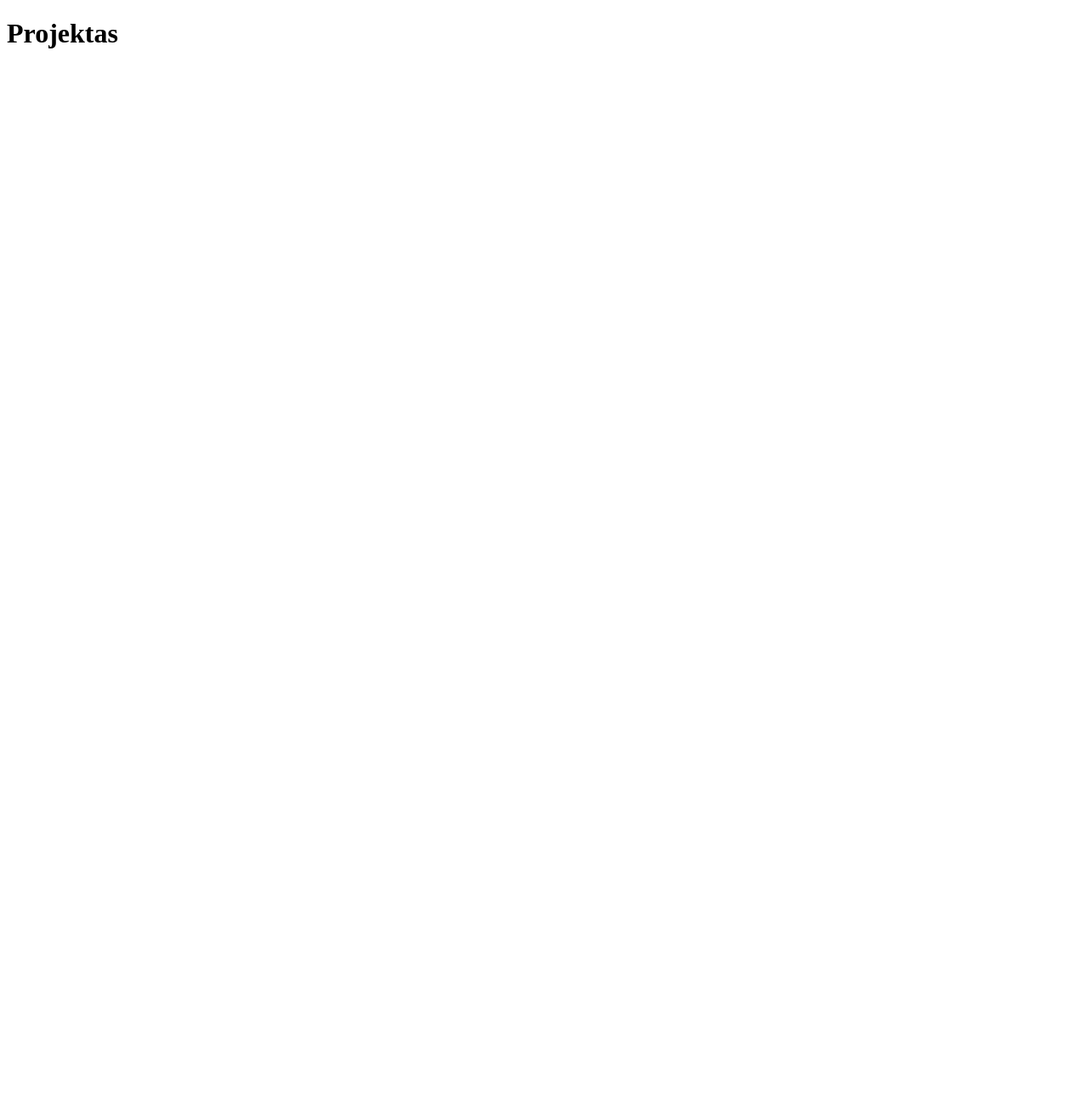
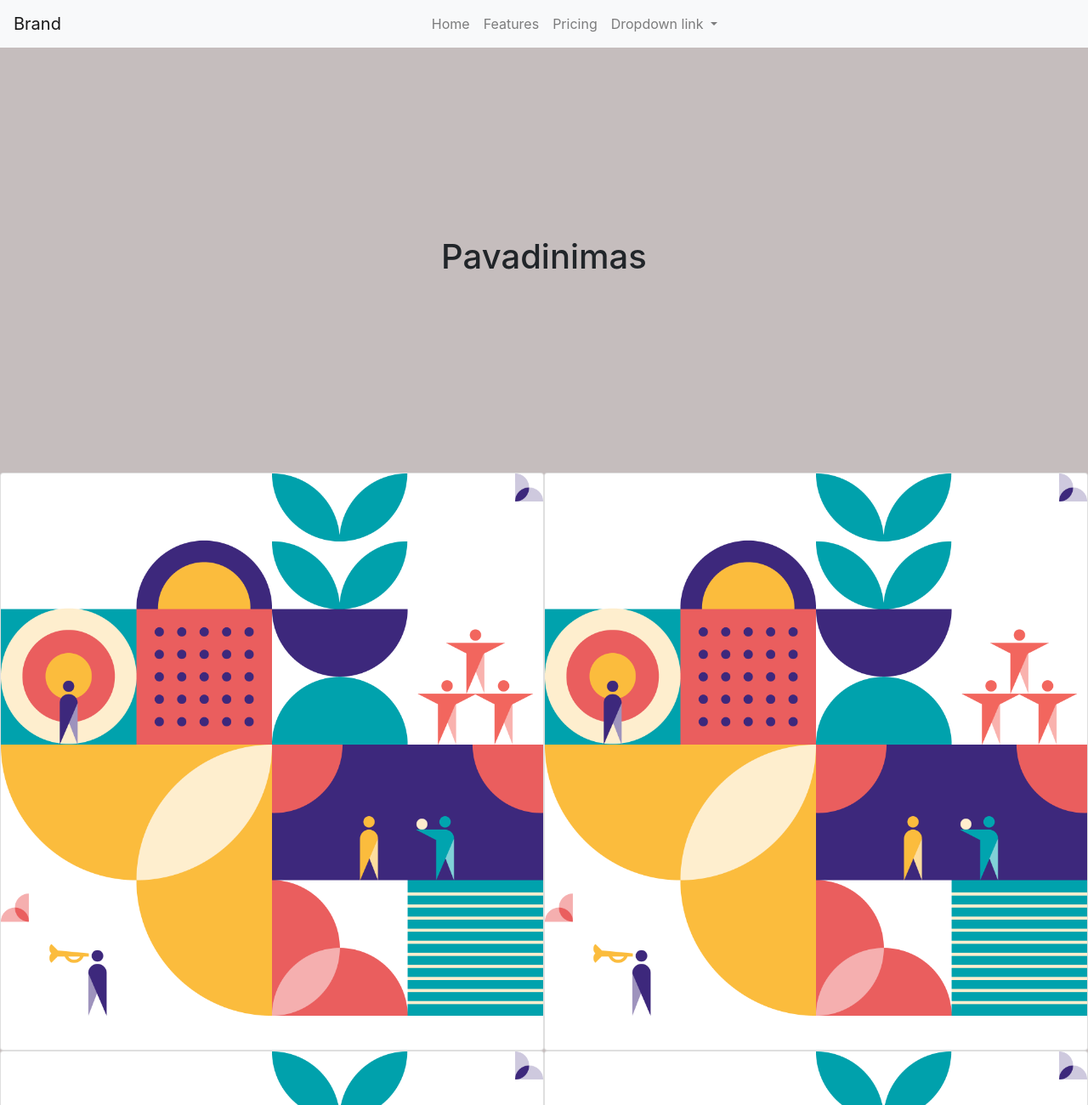
Before and after one commit to Elenazuokaite/My-project, a plain HTML site: page index.html in a window 1280 px wide. Shown: the top 1300 px of the page at 85% size. Before the commit the page ends 800 px from the top, so only its background shows below. Drawn offline with nearby package versions, Linux system fonts and the light colour scheme.

Commit message:
template

```diff
--- a/css/style.scss
+++ b/css/style.scss
@@ -0,0 +1,21 @@
+body {
+    margin: 0;
+    section#hero {
+        width: 100%;
+        height: 500px;
+        background-color: #C5BDBD;
+        display: flex;
+        justify-content: center;
+        align-items: center;
+    }
+    section#main-content {
+        width: 100%;
+        height: 100%;
+        background-color: #C5BDBD;
+        display: flex;
+        justify-content: center;
+        align-items: center;
+        flex-wrap: wrap;
+
+    }
+}
--- a/index.html
+++ b/index.html
@@ -1,15 +1,92 @@
 <!DOCTYPE html>
 <html lang="en">
+
 <head>
     <meta charset="UTF-8">
     <meta name="viewport" content="width=device-width, initial-scale=1.0">
     <meta http-equiv="X-UA-Compatible" content="ie=edge">
     <title>My project</title>
+    <link rel="stylesheet" href="https://maxcdn.bootstrapcdn.com/bootstrap/4.0.0-beta/css/bootstrap.min.css" integrity="sha384-/Y6pD6FV/Vv2HJnA6t+vslU6fwYXjCFtcEpHbNJ0lyAFsXTsjBbfaDjzALeQsN6M"
+        crossorigin="anonymous">
+    <link rel="stylesheet" href="css/style.css">
 </head>
+
 <body>
-    <header>
-        <h1>Projektas</h1>
-    </header>
+    <nav class="navbar navbar-expand-lg navbar-light bg-light">
+        <a class="navbar-brand" href="#">Brand</a>
+        <button class="navbar-toggler" type="button" data-toggle="collapse" data-target="#navbarNavDropdown" aria-controls="navbarNavDropdown"
+            aria-expanded="false" aria-label="Toggle navigation">
+                  <span class="navbar-toggler-icon"></span>
+                </button>
+        <div class="collapse navbar-collapse justify-content-center" id="navbarNavDropdown">
+            <ul class="navbar-nav">
+                <li class="nav-item">
+                    <a class="nav-link" href="#">Home <span class="sr-only">(current)</span></a>
+                </li>
+                <li class="nav-item">
+                    <a class="nav-link" href="#">Features</a>
+                </li>
+                <li class="nav-item">
+                    <a class="nav-link" href="#">Pricing</a>
+                </li>
+                <li class="nav-item dropdown">
+                    <a class="nav-link dropdown-toggle" href="http://example.com" id="navbarDropdownMenuLink" data-toggle="dropdown" aria-haspopup="true"
+                        aria-expanded="false">
+                        Dropdown link
+                      </a>
+                    <div class="dropdown-menu" aria-labelledby="navbarDropdownMenuLink">
+                        <a class="dropdown-item" href="#">Action</a>
+                        <a class="dropdown-item" href="#">Another action</a>
+                        <a class="dropdown-item" href="#">Something else here</a>
+                    </div>
+                </li>
+            </ul>
+        </div>
+    </nav>
+    <section id="hero">
+        <h1>Pavadinimas</h1>
 
+    </section>
+    <section id="main-content">
+        <div class="card" style="width: 40rem;">
+            <img class="card-img-top" src="img/ACE_Homepage_Header_01.png" alt="Card image cap">
+            <div class="card-body">
+                <!-- <p class="card-text">Some quick example text to build on the card title and make up the bulk of the card's content.</p> -->
+            </div>
+        </div>
+        <div class="card" style="width: 40rem;">
+            <img class="card-img-top" src="img/ACE_Homepage_Header_01.png" alt="Card image cap">
+            <div class="card-body">
+                <!-- <p class="card-text">Some quick example text to build on the card title and make up the bulk of the card's content.</p> -->
+            </div>
+        </div>
+        <div class="card" style="width: 40rem;">
+            <img class="card-img-top" src="img/ACE_Homepage_Header_01.png" alt="Card image cap">
+            <div class="card-body">
+                <!-- <p class="card-text">Some quick example text to build on the card title and make up the bulk of the card's content.</p> -->
+            </div>
+        </div>
+        <div class="card" style="width: 40rem;">
+            <img class="card-img-top" src="img/ACE_Homepage_Header_01.png" alt="Card image cap">
+            <div class="card-body">
+                <!-- <p class="card-text">Some quick example text to build on the card title and make up the bulk of the card's content.</p> -->
+            </div>
+        </div>
+
+    </section>
+    <section id="contact">
+        <h1></h1>
+
+    </section>
+    <footer>
+
+    </footer>
 </body>
+<script src="https://code.jquery.com/jquery-3.2.1.slim.min.js" integrity="sha384-KJ3o2DKtIkvYIK3UENzmM7KCkRr/rE9/Qpg6aAZGJwFDMVNA/GpGFF93hXpG5KkN"
+    crossorigin="anonymous"></script>
+<script src="https://cdnjs.cloudflare.com/ajax/libs/popper.js/1.11.0/umd/popper.min.js" integrity="sha384-b/U6ypiBEHpOf/4+1nzFpr53nxSS+GLCkfwBdFNTxtclqqenISfwAzpKaMNFNmj4"
+    crossorigin="anonymous"></script>
+<script src="https://maxcdn.bootstrapcdn.com/bootstrap/4.0.0-beta/js/bootstrap.min.js" integrity="sha384-h0AbiXch4ZDo7tp9hKZ4TsHbi047NrKGLO3SEJAg45jXxnGIfYzk4Si90RDIqNm1"
+    crossorigin="anonymous"></script>
+
 </html>
```
Also changed, not shown: css/style.css, img/ACE_Homepage_Header_01.png (added), 2 other files.
